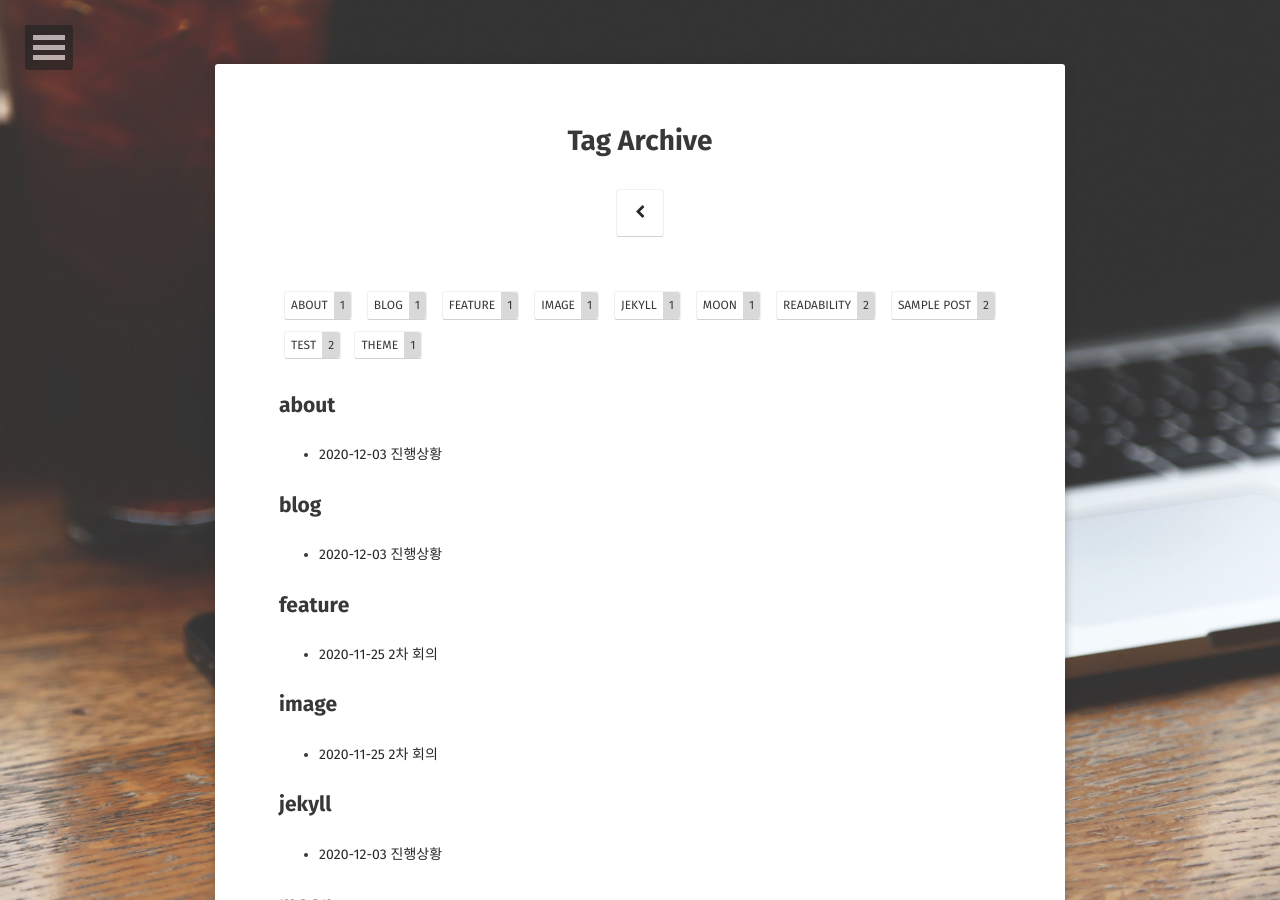
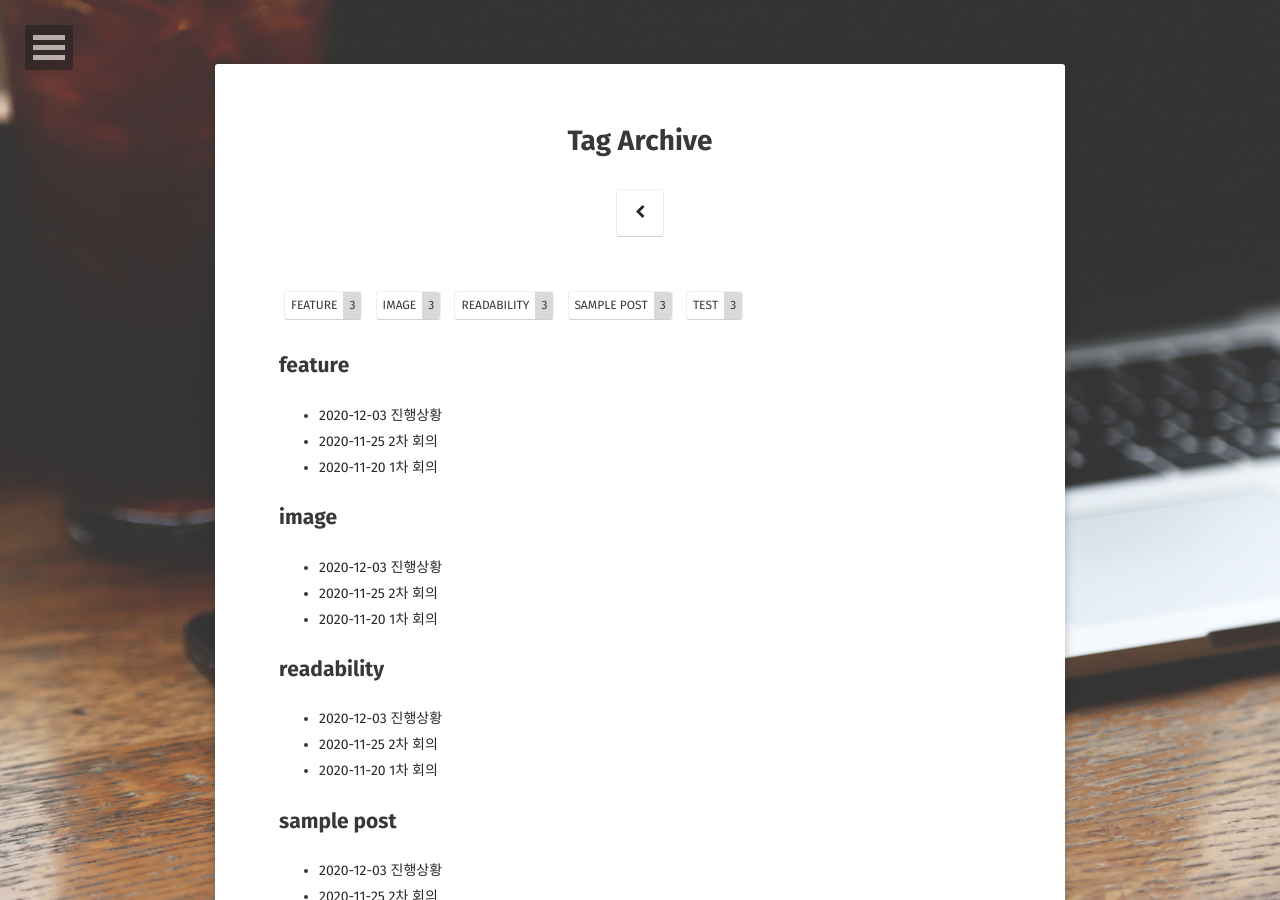
Before and after one commit to 20-2-SKKU-OSS/2020-2-OSS-1, a Jekyll site: the page built from tags/index.html, in a window 1280 px wide and 900 px high. Built offline with Jekyll 4.4.1, drawn with Linux system fonts in a browser that asks for light colours; some web fonts are replaced; some of the changed text lies outside the part shown.

Commit message:
[Edit] edit tags feature.

```diff
--- a/_posts/2020-12-03-third-progress.md
+++ b/_posts/2020-12-03-third-progress.md
@@ -4,12 +4,8 @@ title:  "2020-12-03 진행상황"
 date:   2020-12-03
 excerpt: "개인별 진행상황 및 계획"
 project: true
-tag:
-- jekyll
-- moon
-- blog
-- about
-- theme
+tags: [sample post, readability, test, image, feature]
+feature: http://i.imgur.com/Ds6S7lJ.png
 comments: true
 ---
 
```
Also changed, not shown: _posts/2020-11-20-first-meeting.md (+2 -1 lines).
